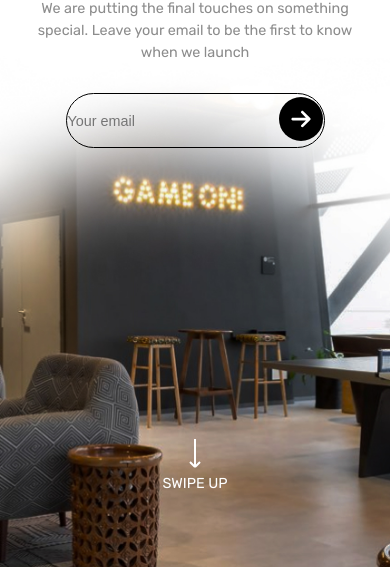
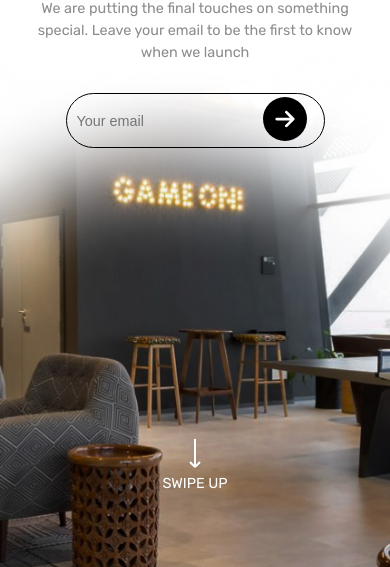
Before and after one commit to Brixx961/lotusmont, a website: page public/index.html in a window 390 px wide. Shown: the part 277-844 px from the top of the page. Drawn offline with Linux system fonts and the light colour scheme.

Commit message:
Updated the styling

```diff
--- a/public/style.css
+++ b/public/style.css
@@ -260,15 +260,15 @@ form button {
   }
 
   #subscribe-form button{
-    padding-right: 50px;
-    width: 80%;
+
+    width: 70%;
     max-width: 80%;
     font-size: 0.85rem;
   }
 
   #subscribe-form input{
-    padding-left: 50px;
-    max-width: 100%;
+    padding-left: 10px;
+    max-width: 70%;
     font-size: 0.9rem;
   }
 
```
